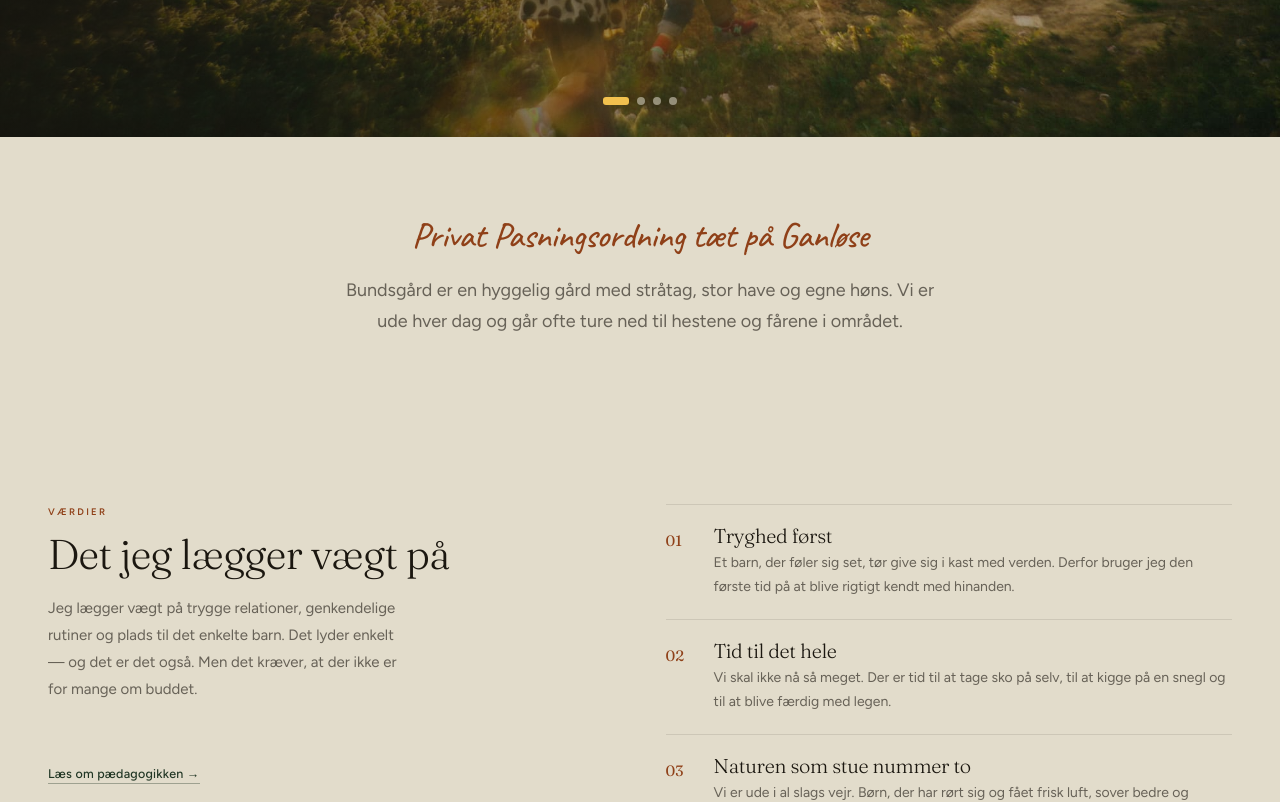
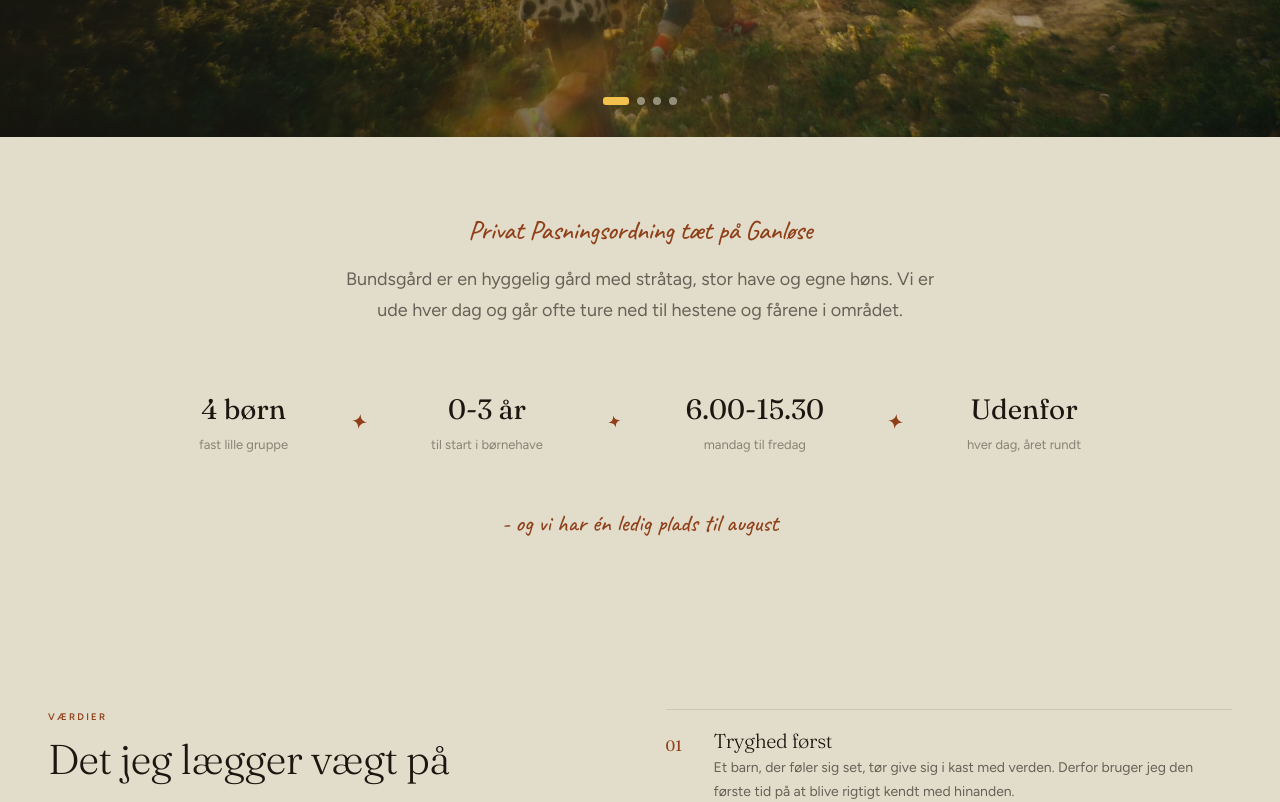
Before and after one commit to Bean-Machinie/Bundsgaards-Private-Pasningsordning-hjemmeside, a React (Vite) app: page / in a window 1280 px wide. Shown: the part 600-1402 px from the top of the page. Built offline with nearby package versions, Linux system fonts and the light colour scheme.

Commit message:
minor changes

```diff
--- a/index.html
+++ b/index.html
@@ -7,7 +7,7 @@
     <title>Bundsgård · Privat pasningsordning i Stenløse</title>
     <meta
       name="description"
-      content="Bundsgård er en privat pasningsordning i Stenløse for fire børn i alderen 0–3 år. Nærvær, faste rutiner og ud i det fri hver dag. Godkendt af Egedal Kommune."
+      content="Bundsgård er en privat pasningsordning i Stenløse for fire børn i alderen 0-3 år. Nærvær, faste rutiner og ud i det fri hver dag. Godkendt af Egedal Kommune."
     />
   </head>
   <body>
--- a/src/content/heroSlides.ts
+++ b/src/content/heroSlides.ts
@@ -23,7 +23,7 @@ export const heroSlides: HeroSlide[] = [
   {
     image: stock.goldenRun,
     alt: 'To børn løber gennem en solbeskinnet skov',
-    kicker: 'Privatpasning i Stenløse · 0–3 år',
+    kicker: 'Privatpasning i Stenløse · 0-3 år',
     headline: 'Et lille sted at være ',
     highlight: 'lille',
     subtext:
--- a/src/content/practical.ts
+++ b/src/content/practical.ts
@@ -28,7 +28,7 @@ export const practicalPanels: SpecPanel[] = [
     rows: [
       { label: 'Uge 29 og 30', value: 'Sommerferie' },
       { label: 'Uge 42', value: 'Efterårsferie' },
-      { label: '23. dec – 1. jan', value: 'Jul og nytår' },
+      { label: '23. dec - 1. jan', value: 'Jul og nytår' },
       { label: '5 dage', value: 'Efter aftale' },
     ],
     // TODO: erstat med de faktiske datoer for året.
@@ -39,7 +39,7 @@ export const practicalPanels: SpecPanel[] = [
     intro:
       'Egedal Kommune giver tilskud til en privat pasningsordning. Tilskuddet søges hos kommunen, og I betaler forskellen direkte til mig.',
     rows: [
-      { label: 'Fuldtidsplads, 0–3 år', value: 'Oplyses ved kontakt', muted: true },
+      { label: 'Fuldtidsplads, 0-3 år', value: 'Oplyses ved kontakt', muted: true },
       { label: 'Mad og bleer', value: 'Inkluderet' },
     ],
   },
@@ -74,16 +74,24 @@ export interface Fact {
   label: string;
 }
 
+/** The dot-separated strip of headline facts under the front-page welcome. */
+export const headlineFacts: Fact[] = [
+  { value: '4 børn', label: 'fast lille gruppe' },
+  { value: '0-3 år', label: 'til start i børnehave' },
+  { value: '6.00-15.30', label: 'mandag til fredag' },
+  { value: 'Udenfor', label: 'hver dag, året rundt' },
+];
+
 export const quickFacts: Fact[] = [
-  { value: 'Man–fre 6.00–15.30', label: 'Åbningstider' },
-  { value: '0–3 år', label: 'Aldersgruppe' },
+  { value: 'Man-fre 6.00-15.30', label: 'Åbningstider' },
+  { value: '0-3 år', label: 'Aldersgruppe' },
   { value: 'Alle måltider er med', label: 'Mad' },
   { value: 'Efter tilskud — spørg mig', label: 'Pris' },
 ];
 
 /** Credentials shown on /om-mig. */
 export const credentials: Fact[] = [
-  { value: 'Uddannet pædagog', label: 'Med speciale i 0–3 år' },
+  { value: 'Uddannet pædagog', label: 'Med speciale i 0-3 år' },
   { value: 'Godkendt af kommunen', label: 'Egedal Kommune fører tilsyn' },
   { value: 'Førstehjælp', label: 'Opdateret kursus i børneførstehjælp' },
 ];
--- a/src/content/site.ts
+++ b/src/content/site.ts
@@ -41,8 +41,8 @@ export const site: SiteInfo = {
   email: 'dorte@bundsgaard.dk',
   bestReachedAt: 'Efter kl. 16, når børnene er hentet',
   municipality: 'Egedal Kommune',
-  openingHours: 'Man–fre 6.00–15.30',
-  ageRange: '0–3 år',
+  openingHours: 'Man-fre 6.00-15.30',
+  ageRange: '0-3 år',
   childCount: 4,
   mapsUrl:
     'https://www.google.com/maps/search/?api=1&query=Bundsvej+16+3660+Stenl%C3%B8se',
--- a/src/pages/Forside.css
+++ b/src/pages/Forside.css
@@ -1,10 +1,10 @@
 /* — welcome intro ——————————————————————————————————————————— */
 
 /* A centred address to the visitor: one handwritten line where a kicker
-   would sit, then a single paragraph — no big title, no columns. */
+   would sit, a single paragraph, then the dot-separated fact strip — no big
+   title, no columns. Sits closer to the hero than a standard section. */
 .welcome {
-  max-width: 680px;
-  margin-inline: auto;
+  padding-top: clamp(24px, 3vw, 44px);
   text-align: center;
 }
 /* The script line is a warm aside, not a heading in the type scale — Caveat
@@ -14,7 +14,7 @@
   margin: 0 0 var(--space-4);
   font-family: var(--font-script);
   font-weight: 500;
-  font-size: clamp(26px, 2.8vw, 36px);
+  font-size: clamp(21px, 2.2vw, 27px);
   line-height: 1.25;
   color: var(--color-accent);
 }
@@ -25,6 +25,49 @@
   font-size: clamp(15px, 1.5vw, 18px);
   line-height: 1.75;
   color: var(--color-ink-2);
+}
+
+/* The fact strip: display-serif values over small muted labels, the cells
+   separated by tiny amber dots rather than hairlines. */
+.welcome__facts {
+  display: flex;
+  flex-wrap: wrap;
+  align-items: center;
+  justify-content: center;
+  gap: clamp(24px, 5vw, 72px);
+  margin-top: clamp(36px, 5vw, 60px);
+}
+.welcome__fact-value {
+  margin-bottom: var(--space-1);
+  font-family: var(--font-display);
+  font-size: clamp(22px, 2.2vw, 28px);
+}
+.welcome__fact-label {
+  font-size: 13px;
+  color: var(--color-ink-3);
+}
+/* Terracotta sparkles between the cells — a four-point twinkle drawn as an
+   inline SVG (currentColor), tilted a touch, with every second one leaning
+   the other way and a little smaller so the row feels hand-placed. */
+.welcome__dot {
+  width: 15px;
+  height: 15px;
+  flex: none;
+  color: var(--color-accent);
+  transform: rotate(9deg);
+}
+.welcome__dot:nth-of-type(2n) {
+  transform: rotate(-14deg) scale(0.82);
+}
+
+/* The handwritten afterthought under the strip — same voice as the opening
+   script line, one size down. */
+.welcome__note {
+  margin: clamp(32px, 4vw, 48px) 0 0;
+  font-family: var(--font-script);
+  font-weight: 500;
+  font-size: clamp(19px, 1.9vw, 24px);
+  color: var(--color-accent);
 }
 
 /* — section headers with a trailing action ————————————————— */
--- a/src/pages/Forside.tsx
+++ b/src/pages/Forside.tsx
@@ -1,9 +1,10 @@
+import { Fragment } from 'react';
 import { Link } from 'react-router-dom';
 
 import HeroCarousel from '../components/HeroCarousel';
 import ImageSlot from '../components/ImageSlot';
 import { photos } from '../content/photos';
-import { quickFacts } from '../content/practical';
+import { headlineFacts, quickFacts } from '../content/practical';
 import { site } from '../content/site';
 import { valueTeasers } from '../content/values';
 import { useDocumentTitle } from '../hooks/useDocumentTitle';
@@ -29,13 +30,34 @@ export default function Forside() {
       <HeroCarousel />
 
       {/* — welcome intro ——————————————————————————————————————— */}
-      <section className="shell section">
-        <div className="welcome">
-          <h2 className="welcome__script">Privat Pasningsordning tæt på Ganløse</h2>
-          <p className="welcome__body">
-            Bundsgård er en hyggelig gård med stråtag, stor have og egne høns. Vi er ude hver dag og går ofte ture ned til hestene og fårene i området.
-          </p>
+      <section className="shell section welcome">
+        <h2 className="welcome__script">Privat Pasningsordning tæt på Ganløse</h2>
+        <p className="welcome__body">
+          Bundsgård er en hyggelig gård med stråtag, stor have og egne høns. Vi er
+          ude hver dag og går ofte ture ned til hestene og fårene i området.
+        </p>
+
+        <div className="welcome__facts">
+          {headlineFacts.map((fact, index) => (
+            <Fragment key={fact.label}>
+              {index > 0 && (
+                <svg className="welcome__dot" aria-hidden="true" viewBox="0 0 24 24">
+                  {/* Four-point twinkle: concave curves between the tips. */}
+                  <path
+                    d="M12 0c1.1 7.6 4.4 10.9 12 12-7.6 1.1-10.9 4.4-12 12-1.1-7.6-4.4-10.9-12-12C7.6 10.9 10.9 7.6 12 0Z"
+                    fill="currentColor"
+                  />
+                </svg>
+              )}
+              <div className="welcome__fact">
+                <div className="welcome__fact-value">{fact.value}</div>
+                <div className="welcome__fact-label">{fact.label}</div>
+              </div>
+            </Fragment>
+          ))}
         </div>
+
+        <p className="welcome__note">- og vi har én ledig plads til august</p>
       </section>
 
       {/* — values teaser ——————————————————————————————————————— */}
```
